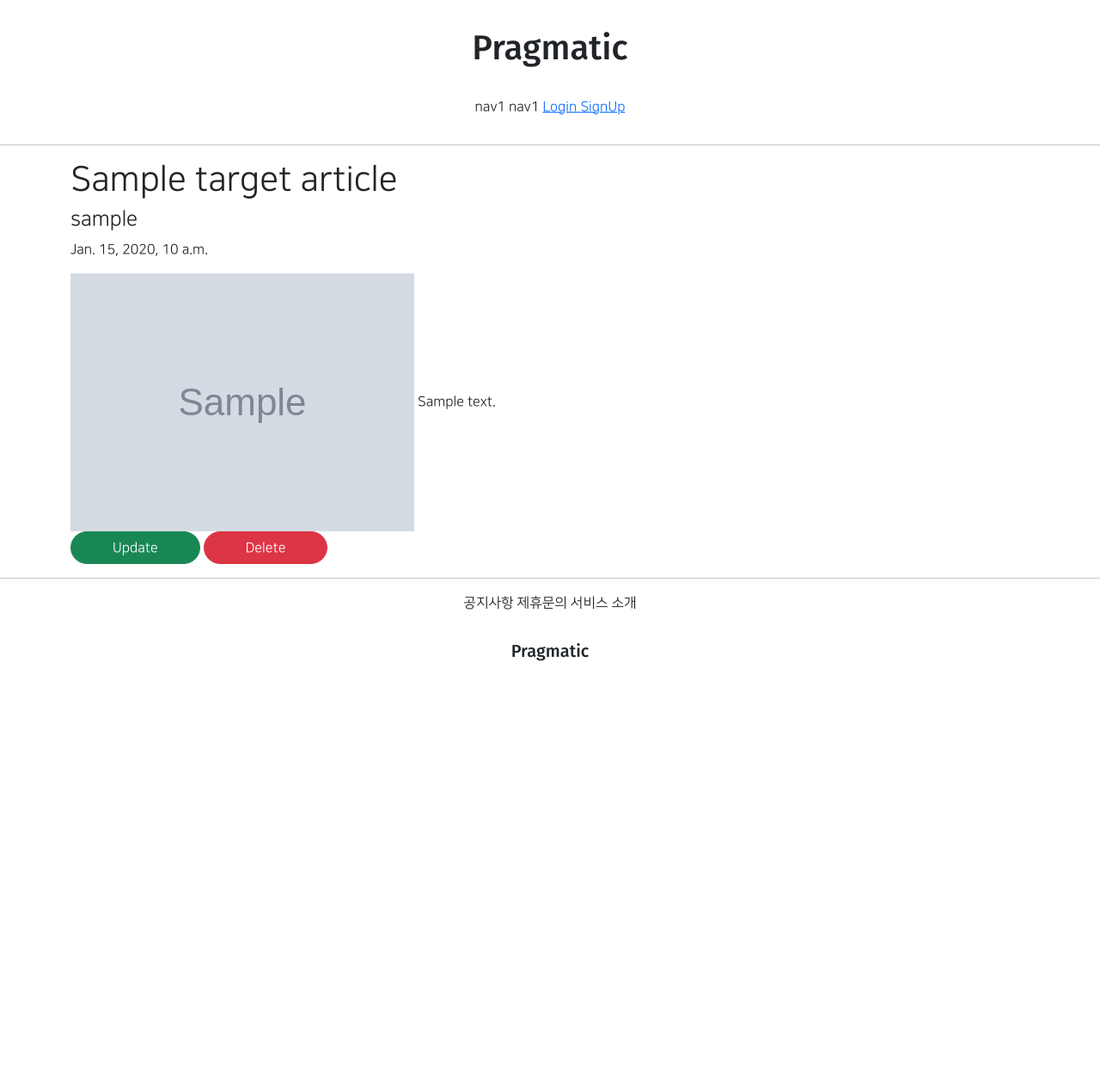
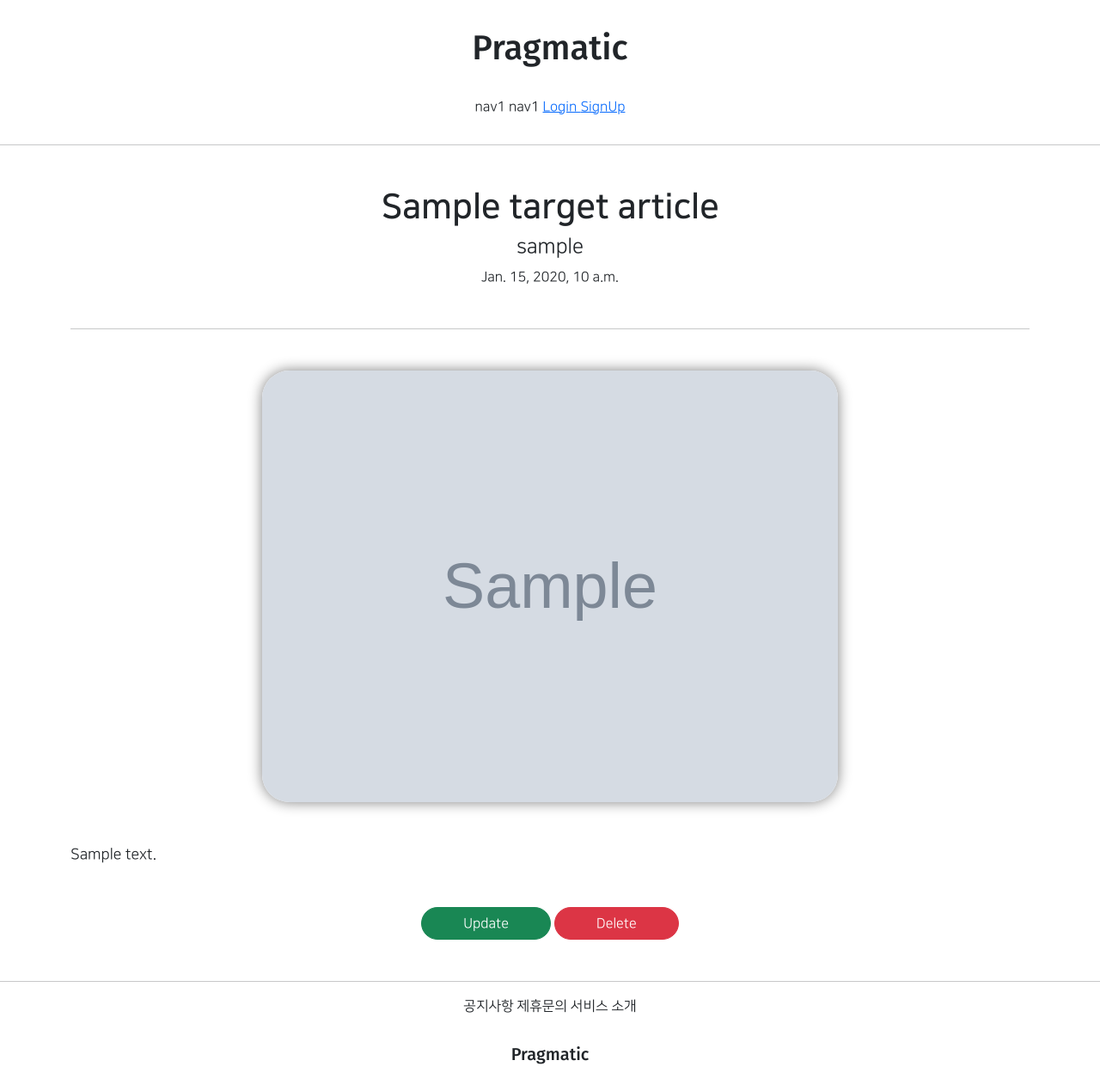
Before and after one commit to lauren0914/web1, a Django app: template articleapp/templates/articleapp/detail.html in a window 1280 px wide. Shown: the whole page at 86% size. Before the commit the page ends 769 px from the top, so only its background shows below. Run offline with Django 3.2, Linux system fonts and the light colour scheme; the template is opened without the code that fills it: most values are stand-ins (such as "Sample title", 1, 10 or a date in 2020); grey boxes marked "Sample" are stand-in pictures; some libraries are stand-ins or nearby versions.

Commit message:
8/5 Bugfix 2ban class commit 2

```diff
--- a/articleapp/templates/articleapp/detail.html
+++ b/articleapp/templates/articleapp/detail.html
@@ -2,17 +2,25 @@
 
 {% block content %}
 {#  부트스트랩에서 제공하는 클래스. 크기에 따라 왔다갔다하는, 마진도 적당히 주는#}
-    <div class="container">
-        <div>
+{#    사진 중앙정렬, #}
+    <div class="container text-center">
+        <div class="my-5">
             {#   게시글 제목, 글쓴이, 작성일자   #}
-            <h1>{{ target_article.title }}</h1>
+            <h1 class="NNS_B">{{ target_article.title }}</h1>
             <h4>{{ target_article.writer.profile.nickname }}</h4>
             <p>{{ target_article.created_at }}</p>
         </div>
-        <div>
+
+        <hr>
+
+        <div class="my-5">
             {#   게시글 내용, 게시글 대표 이미지   #}
-            <img src="{{ target_article.image.url }}" alt="">
-            {{ target_article.content }}
+            <img src="{{ target_article.image.url }}"
+                 class="article_image"
+                 alt="">
+            <div class="article_content my-5">
+                {{ target_article.content }}
+            </div>
             <div>
                 <a href="{% url 'articleapp:update' pk=target_article.pk %}"
                    class="btn btn-success rounded-pill px-5">
--- a/static/base.css
+++ b/static/base.css
@@ -49,3 +49,14 @@
 .round_button:hover{
     color: dimgrey;
 }
+
+.article_image {
+    width: 60%;
+    border-radius: 2rem;
+    box-shadow: 0 0 1rem grey;
+}
+
+.article_content {
+    text-align: left;
+    font-size: 1.1rem;
+}
```
